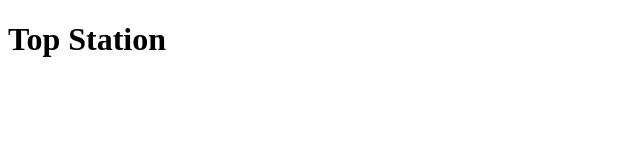
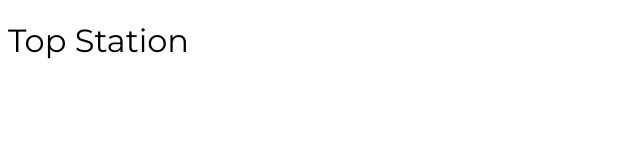
Before and after one commit to html-css-js23/topstation, a plain HTML site: page index.html in a window 1280 px wide. Shown: the whole page, without its empty margins (0-640 px from the left). Drawn offline with Linux system fonts and the light colour scheme; files that its build step writes are made by us from their sources.

Commit message:
Update index.html

```diff
--- a/index.html
+++ b/index.html
@@ -6,7 +6,7 @@
     		<link rel="preconnect" href="https://fonts.gstatic.com" crossorigin>
     		<link href="https://fonts.googleapis.com/css2?family=Montserrat:ital,wght@0,100..900;1,100..900&display=swap" rel="stylesheet">
     	<title>Top Station @ NASAD</title>
-    	<h1 class="monserrat">Top Station</h1>
+    	<h1 class="montserrat">Top Station</h1>
     </head>
     <body>
 
```
